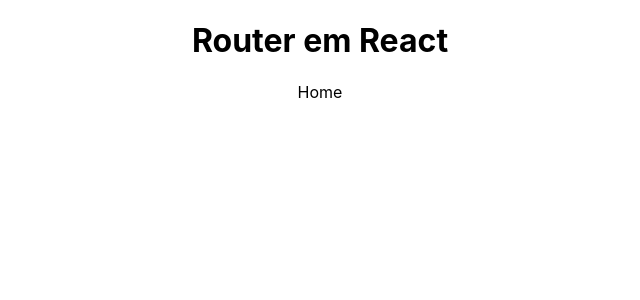
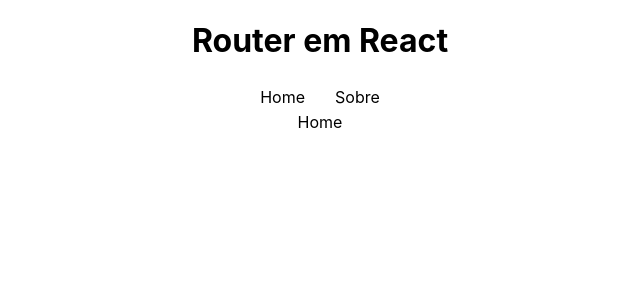
Before and after one commit to japajow/reactrouter, a React (Create React App) app: page / in a window 1280 px wide. Shown: the top 300 px of the page, without its empty margins (320-960 px from the left). Built offline with nearby package versions, Linux system fonts and the light colour scheme.

Commit message:
Adicionando Links

```diff
--- a/src/App.js
+++ b/src/App.js
@@ -1,5 +1,6 @@
 import { BrowserRouter, Routes, Route } from "react-router-dom";
 import "./App.css";
+import { Navbar } from "./components/Navbar/Navbar";
 import { About } from "./pages/About/About";
 import { Home } from "./pages/Home/Home";
 
@@ -8,6 +9,7 @@
     <div className="App">
       <h1>Router em React</h1>
       <BrowserRouter>
+        <Navbar />
         <Routes>
           <Route path="/" element={<Home />} />
           <Route path="/about" element={<About />} />
--- /dev/null
+++ b/src/components/Navbar/Navbar.css
@@ -0,0 +1,20 @@
+nav {
+    display: flex;
+    justify-content: center;
+}
+
+nav a {
+    margin: 0 10px;
+    padding: 5px;
+    text-decoration: none;
+    color: #000;
+}
+
+nav a:hover{
+    color: #ccc;
+}
+
+.active{
+    background-color: #000;
+    color: #fff;
+}
--- /dev/null
+++ b/src/components/Navbar/Navbar.js
@@ -0,0 +1,11 @@
+import React from "react";
+import { Link } from "react-router-dom";
+
+import "./Navbar.css";
+
+export const Navbar = () => {
+  return <nav>
+      <Link to={'/'}>Home</Link>
+      <Link to={'/about'}>Sobre</Link>
+  </nav>;
+};
```
Also changed, not shown: 1 other file (tests, documents, lock files or other folders).
